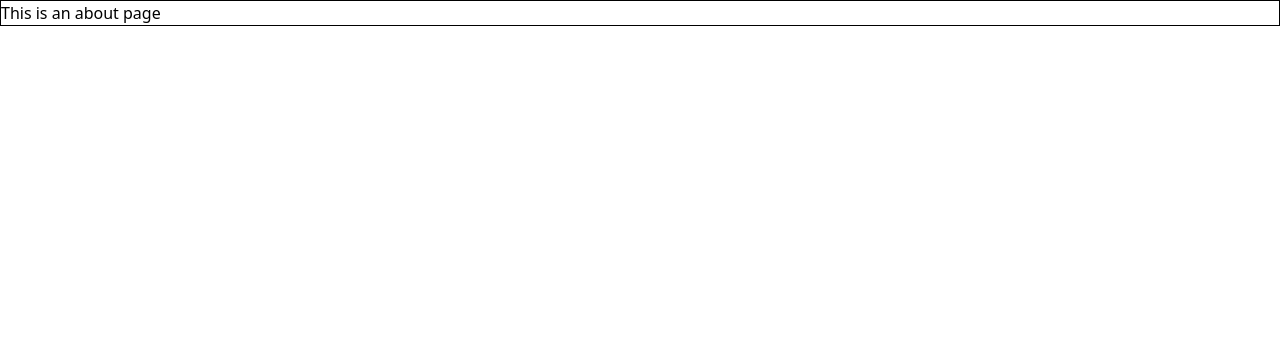
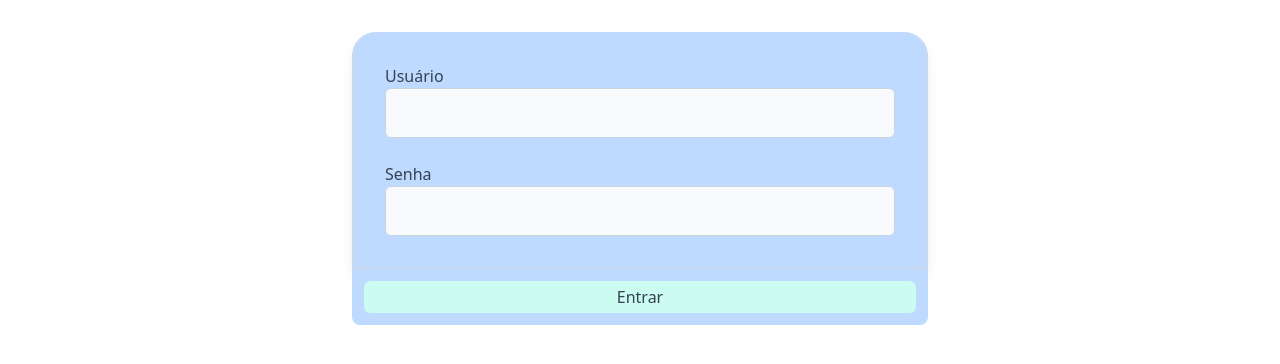
Before and after one commit to PedrosoCode/front-bol, a Vue app: page /login in a window 1280 px wide. Shown: the top 364 px of the page. Built offline with nearby package versions, Linux system fonts and the light colour scheme; the HTML template or start-up script is replaced by a standard one.

Commit message:
rascunho login

```diff
--- a/src/views/LoginView.vue
+++ b/src/views/LoginView.vue
@@ -1,5 +1,27 @@
 <template>
-  <div class="border">
-    <h1>This is an about page</h1>
-  </div>
+    <div>
+        <!-- card login -->
+        <div class="mx-4 sm:mx-auto max-w-sm sm:max-w-md md:max-w-lg lg:max-w-xl mt-8 mb-6">
+            <!-- inputs -->
+            <div class="bg-blue-200 border border-t-0 rounded-t-3xl border-gray-300 shadow-lg p-4 sm:p-6 md:p-8 space-y-6">
+                <div>
+                    <label class="block text-sm sm:text-base font-medium text-gray-700">Usuário</label>
+                    <input type="text"
+                        class="w-full rounded-md border border-slate-300 px-3 py-2 sm:px-4 sm:py-3 focus:outline-none focus:ring-1 focus:ring-indigo-300 bg-slate-50" /></input>
+                </div>
+                <div>
+                    <label class="block text-sm sm:text-base font-medium text-gray-700">Senha</label>
+                    <input type="password"
+                        class="w-full rounded-md border border-slate-300 px-3 py-2 sm:px-4 sm:py-3 focus:outline-none focus:ring-1 focus:ring-indigo-300 bg-slate-50" /></input>
+                </div>
+            </div>
+            <!-- btn -->
+            <div class="bg-blue-200 p-3 rounded-b-lg">
+                <button class="w-full py-1 font-medium text-gray-700 bg-teal-100 rounded-md transition-all
+         hover:bg-teal-300 hover:outline hover:outline-2 hover:outline-indigo-600">
+                    Entrar
+                </button>
+            </div>
+        </div>
+    </div>
 </template>
```
